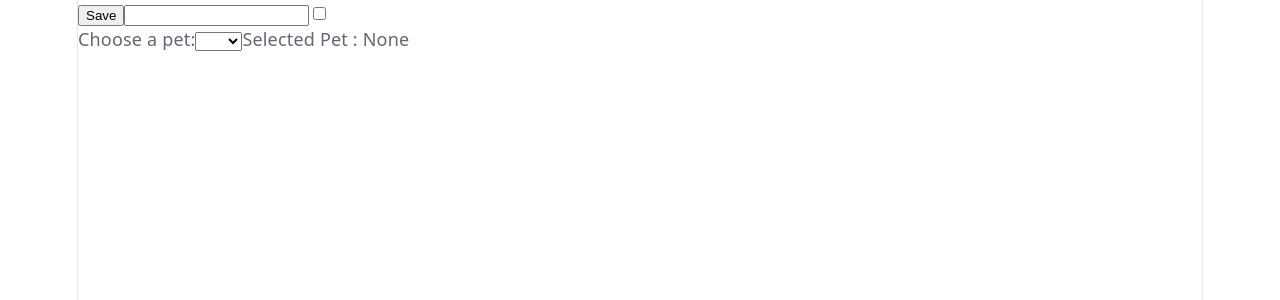
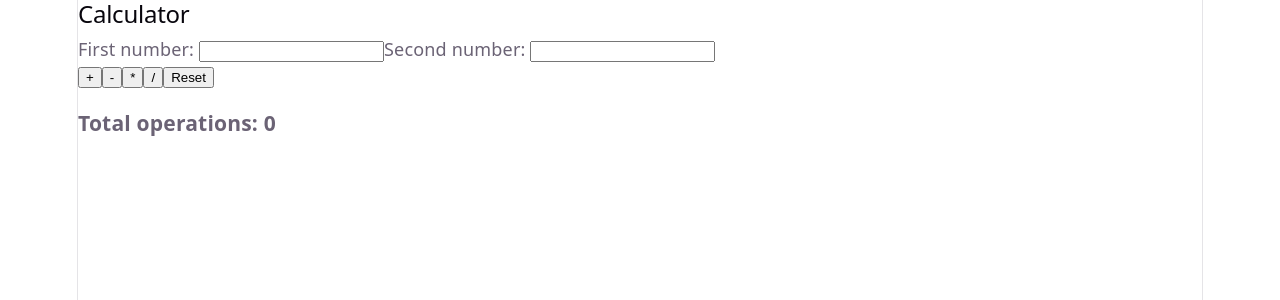
Before and after one commit to ankurbag6/react-practise, a React (Vite) app: page / in a window 1280 px wide. Shown: the top 300 px of the page. Built offline with nearby package versions, Linux system fonts and the light colour scheme.

Commit message:
feat: update component

```diff
--- a/src/App.jsx
+++ b/src/App.jsx
@@ -8,6 +8,8 @@ import Details from "./components/Details";
 import ProductList from "./components/ProductList";
 import NameCard from "./components/NameCard";
 import EventsDemo from "./components/EventsDemo";
+import PlayerPicker from "./components/PlayerPicker";
+import Calculator from "./components/Calculator";
 
 function App() {
   const products = [
@@ -21,7 +23,9 @@ function App() {
       {/* <Details /> */}
       {/* <ProductList products={products} /> */}
       {/* <NameCard /> */}
-      <EventsDemo />
+      {/* <EventsDemo /> */}
+      {/* <PlayerPicker /> */}
+      <Calculator />
     </>
   );
 }
```
